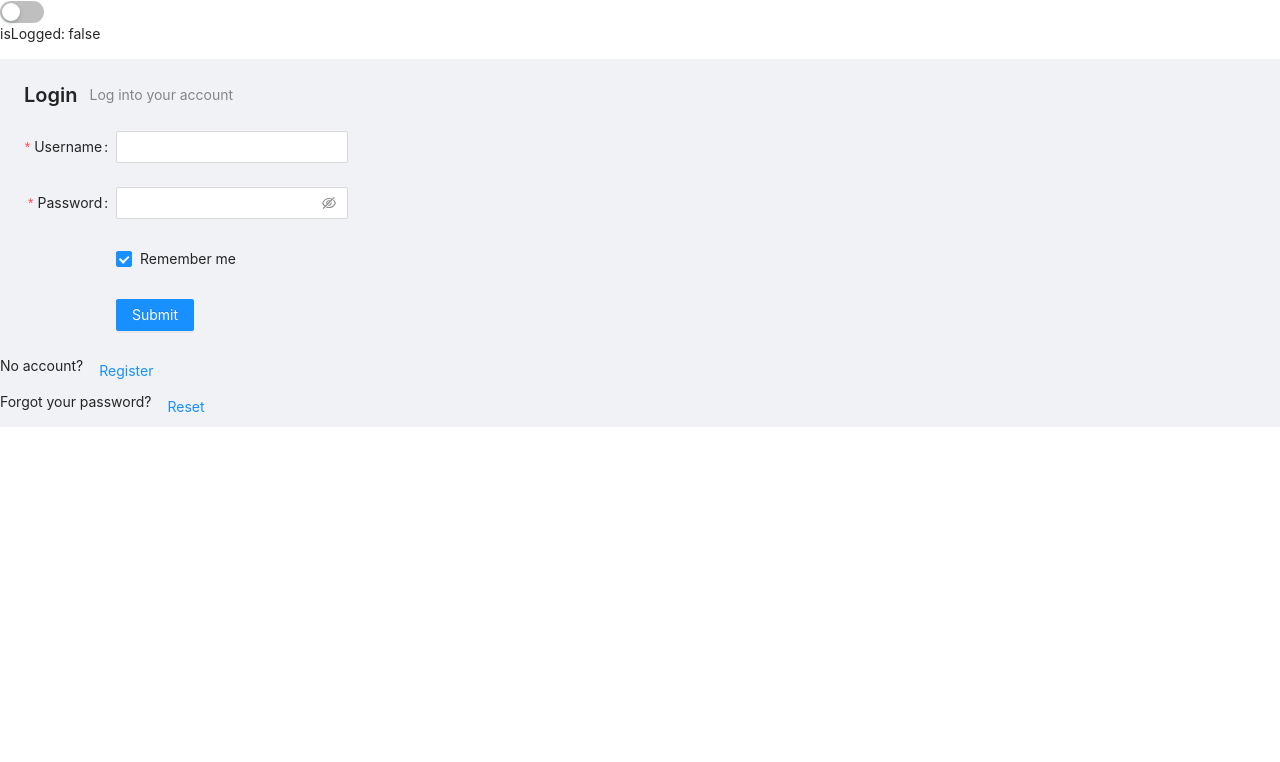
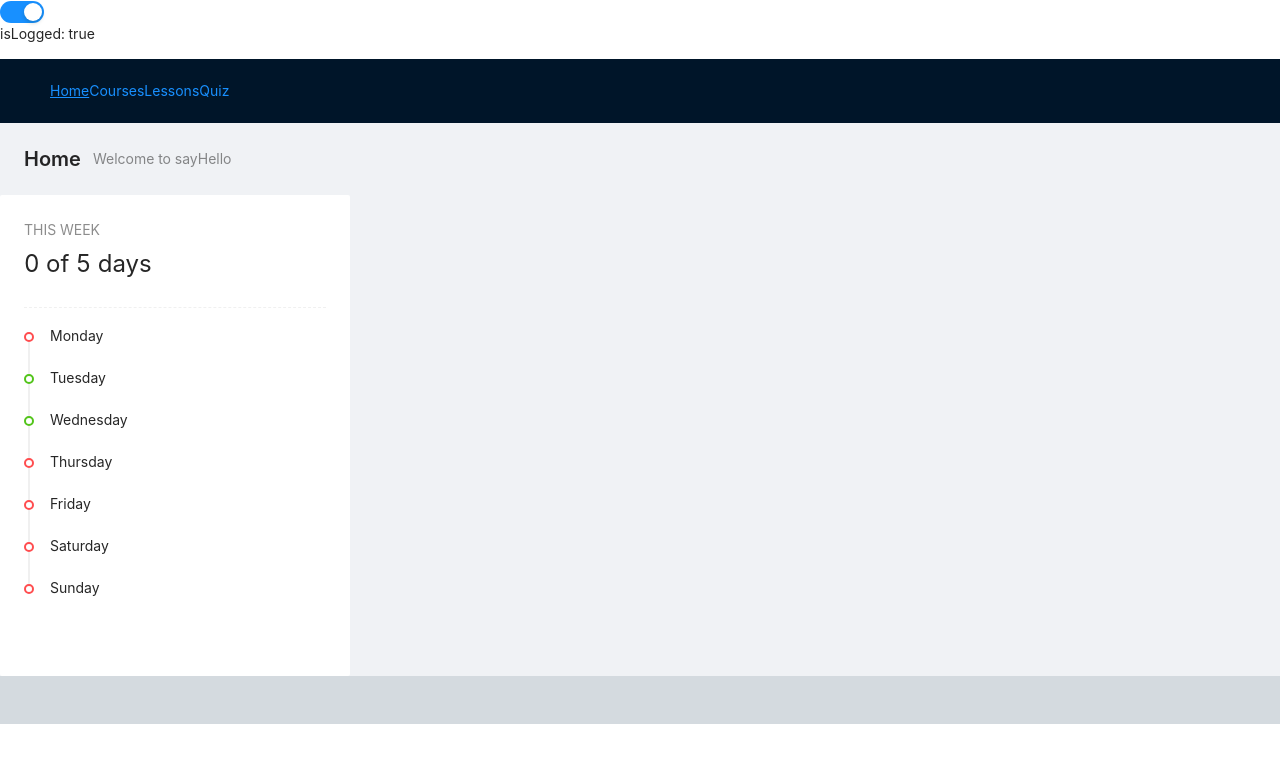
Before and after one commit to antoineGH/sayhello, a React (Create React App) app: page /auth/home in a window 1280 px wide. Before the commit this address led to /login. Shown: the top 762 px of the page. Built offline with nearby package versions, Linux system fonts and the light colour scheme.

Commit message:
design goal component w timeline

```diff
--- a/src/App.tsx
+++ b/src/App.tsx
@@ -5,7 +5,7 @@ import { Switch, Layout } from 'antd'
 import './App.css'
 
 const App: React.FC = (): JSX.Element => {
-	const [isLogged, setIsLogged] = useState(false)
+	const [isLogged, setIsLogged] = useState(true)
 	const routing = useRoutes(routes(isLogged))
 	const { Content } = Layout
 
--- /dev/null
+++ b/src/components/goal/Goal.tsx
@@ -0,0 +1,23 @@
+import { Card, Divider, Statistic, Timeline } from 'antd'
+import './style.css'
+
+const Goal = () => {
+	const weekDays = ['Monday', 'Tuesday', 'Wednesday', 'Thursday', 'Friday', 'Saturday', 'Sunday']
+	return (
+		<Card bordered={false} style={{ width: 350 }}>
+			<Statistic title='THIS WEEK' value='0 of 5 days' />
+			<Divider dashed />
+			<Timeline>
+				{weekDays.map((days, count) => {
+					count++
+					return (
+						<Timeline.Item key={count} color={count === 3 || count === 2 ? 'green' : 'red'}>
+							{days}
+						</Timeline.Item>
+					)
+				})}
+			</Timeline>
+		</Card>
+	)
+}
+export default Goal
--- /dev/null
+++ b/src/components/goal/style.css
@@ -0,0 +1,10 @@
+.div_weekdays {
+	/* background-color: yellow; */
+	display: flex;
+	justify-content: space-between;
+}
+
+.weekdays {
+	/* background-color: pink; */
+	font-size: 0.9rem;
+}
--- a/src/pages/Home.tsx
+++ b/src/pages/Home.tsx
@@ -1,4 +1,5 @@
-import { PageHeader } from 'antd'
+import { Col, PageHeader, Row } from 'antd'
+import Goal from 'components/goal/Goal'
 import useTitle from 'hooks/useTitle'
 
 const Home = () => {
@@ -6,6 +7,11 @@ const Home = () => {
 	return (
 		<>
 			<PageHeader className='site-page-header' title='Home' subTitle='Welcome to sayHello' />
+			<Row>
+				<Col>
+					<Goal />
+				</Col>
+			</Row>
 		</>
 	)
 }
```
